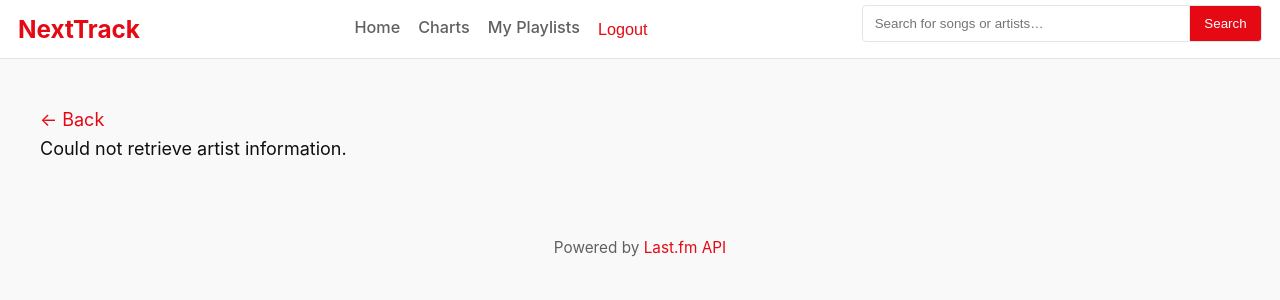
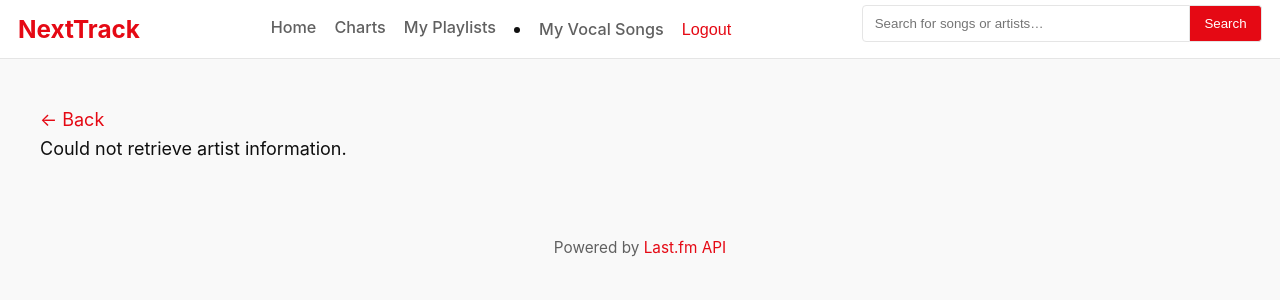
Before and after one commit to yoshi22/finalProject, a Django app: page /artist/1/ in a window 1280 px wide. Shown: the top 300 px of the page. Run offline with Django 5.2, Linux system fonts and the light colour scheme; a user stored in the database is signed in; data that the repository does not hold is empty.

Commit message:
added recomendation logic

```diff
--- a/templates/base.html
+++ b/templates/base.html
@@ -28,6 +28,7 @@
     <a href="{% url 'charts' %}">Charts</a>
     {% if request.user.is_authenticated %}
       <a href="{% url 'playlist_list' %}">My Playlists</a>
+      <li><a href="{% url 'vocal_recommend' %}">My Vocal Songs</a></li>
       <form action="{% url 'logout' %}" method="post" style="display:inline">
         {% csrf_token %}
         <button style="background:none;border:none;padding:0;color:var(--primary);cursor:pointer">
```
Also changed, not shown: db.sqlite3, music/migrations/0004_vocalprofile.py (added).
